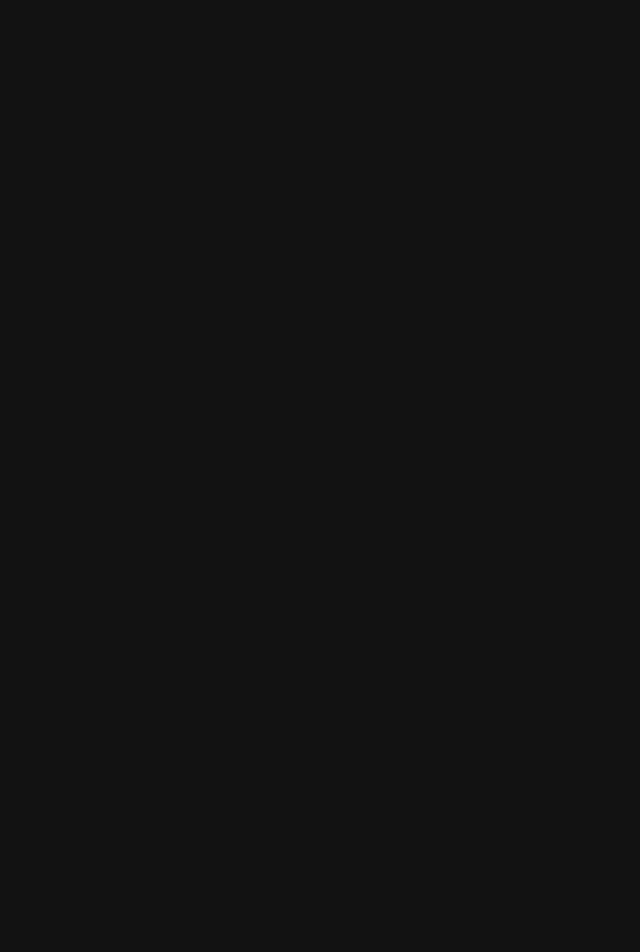
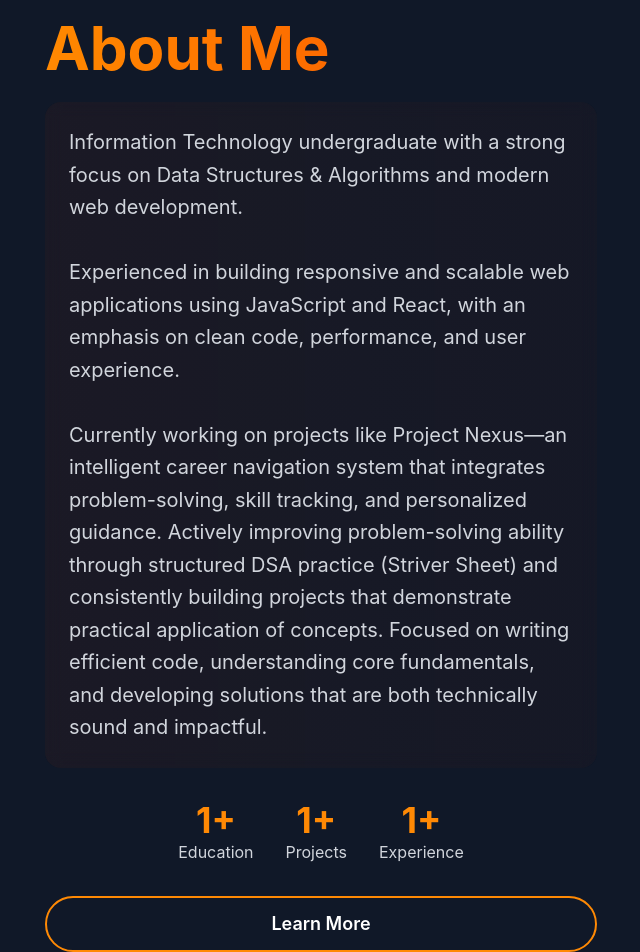
Before and after one commit to heyitsmeravi/Portfolio_Website, a React (Vite) app: page / in a window 1280 px wide. Shown: the part 846-1798 px from the top of the page, without its empty margins (19-659 px from the left). Before the commit the page ends 800 px from the top, so only its background shows below. Built offline with nearby package versions, Linux system fonts and the light colour scheme.

Commit message:
chores: about section version1

```diff
--- a/package.json
+++ b/package.json
@@ -18,6 +18,7 @@
     "react-dom": "^19.2.4",
     "react-icons": "^5.6.0",
     "react-router-dom": "^7.13.2",
+    "react-simple-typewriter": "^5.0.1",
     "tailwindcss": "^4.2.2"
   },
   "devDependencies": {
--- a/src/App.tsx
+++ b/src/App.tsx
@@ -4,6 +4,7 @@ import 'aos/dist/aos.css';
 import Navbar from './components/Navbar';
 import HeroSection from './components/HeroSection';
 import { useState,useEffect } from "react";
+import About from "./components/About";
 function App() {
   const [darkMode,setDarkMode]=useState(true);
   useEffect(()=>{
@@ -29,6 +30,7 @@ function App() {
       : 'bg-linear-to-br from-gray-50 to-blue-50 min-h-screen'}>
       <Navbar darkMode={darkMode} toggleDarkMode={toggleDarkMode}/>
       <HeroSection darkMode={darkMode} />
+      <About darkMode={darkMode}/>
     </div>
   );
 }
--- /dev/null
+++ b/src/components/About.tsx
@@ -0,0 +1,61 @@
+export default function About({darkMode}){
+
+    return (
+        <section id="about" className={`min-h-screen overflow-hidden items-center flex justify-center px-4 sm:px-6 ${darkMode?'bg-gray-900':'bg-gray-50'}`}>
+            <div className="max-w-6xl w-full grid grid-cols-1 lg:grid-cols-2 gap-8 sm:gap-12 ">
+                <article
+                data-aos='fade-left'
+                data-aos-delay='300'
+                className=' lg:text-left relative order-1 lg:order-2 mt-16 sm:mt-0 md:mt-0'>
+                    <header>
+                        <h1 className="lg:mt-16 text-3xl sm:text-4xl lg:text-5xl xl:text-6xl font-bold mb-4 sm:mb-6 justify-center text-transparent bg-linear-to-r from-orange-400 to-orange-600 bg-clip-text" data-aos='fade-up' data-aos-delay='400' >
+                            About Me
+                        </h1>
+                    </header>
+                    <p className={`text-sm sm:justify-start lg:text-lg xl:text-xl mb-6 sm:mb-8 leading-relaxed bg-linear-to-r from-orange-900/10 to-orange-900/5 p-4 sm:p-6 rounded-xl sm:rounded-2xl backdrop-blur-sm ${darkMode?'text-gray-300':'text-gray-700'} `}
+                    data-aos='fade-up'
+                    data-aos-delay='500'>
+                    Information Technology undergraduate with a strong focus on Data Structures & Algorithms and modern web development.<br/><br/>
+                    Experienced in building responsive and scalable web applications using JavaScript and React, with an emphasis on clean code, performance, and user experience. <br/><br />
+
+                    Currently working on projects like Project Nexus—an intelligent career navigation system that integrates problem-solving, skill tracking, and personalized guidance.
+
+                    Actively improving problem-solving ability through structured DSA practice (Striver Sheet) and consistently building projects that demonstrate practical application of concepts.
+
+                    Focused on writing efficient code, understanding core fundamentals, and developing solutions that are both technically sound and impactful.
+
+                    </p>
+                    <div className="flex flex-wrap justify-center gap-4 sm:gap06 lg:gap-8 mb-6 sm:mb-8">
+                        <div className="text-center"
+                        data-aos='zoom-in'
+                        data-aos-delay='600'>
+                            <div className="text-2xl sm:text-3xl lg:text-4xl font-bold text-orange-400 ">1+</div>
+                            <div className={`text-xs sm:text-sm lg:text-base ${darkMode?'text-gray-300':'text-gray-600'}`}>
+                              Education
+                            </div>
+                        </div>
+                        <div className="text-center"
+                        data-aos='zoom-in'
+                        data-aos-delay='600'>
+                            <div className="text-2xl sm:text-3xl lg:text-4xl font-bold text-orange-400 ">1+</div>
+                            <div className={`text-xs sm:text-sm lg:text-base ${darkMode?'text-gray-300':'text-gray-600'}`}>
+                              Projects
+                            </div>
+                        </div>
+                        <div className="text-center"
+                        data-aos='zoom-in'
+                        data-aos-delay='600'>
+                            <div className="text-2xl sm:text-3xl lg:text-4xl font-bold text-orange-400 ">1+</div>
+                            <div className={`text-xs sm:text-sm lg:text-base ${darkMode?'text-gray-300':'text-gray-600'}`}>
+                              Experience
+                            </div>
+                        </div>
+                    </div>
+                    <button className={` sm:w-full inline-flex items-center text-center justify-center py-3 px-6 sm:px-8 hover:shadow-[0_0_40px_rgb(255,165,0,0.7)] rounded-full text-base sm:text-lg font-semibold transition-all duration-300 transform border-2 border-orange-400`}>
+                        Learn More
+                    </button>
+                </article>
+            </div>
+        </section>
+    )
+}
--- a/src/components/HeroSection.tsx
+++ b/src/components/HeroSection.tsx
@@ -79,7 +79,7 @@ export default function HeroSection({darkMode}){
                             Hi, I'm Ravi Kumar
                         </h1>
                         <h2 className=" sm:text-2xl font-bold">
-                        I am{" "}
+                        and I am a{" "}
                         <span className="text-orange-500 text-3xl " data-aos='fade-up'
                         data-aos-delay='600'>
                             <Typewriter
@@ -97,7 +97,8 @@ export default function HeroSection({darkMode}){
                         data-aos='fade-up'
                         data-aos-delay='600'
                         data-aos-once='true'>
-                            I am currently pursuing B.Tech in Information Technology at Muzaffarpur Institute of Technology, and i am passionate about software development, data science, and innovative technologies. My goal is to leverage my skills to solve real-world problems and create impactful solutions.
+                            Currently pursuing B.Tech in Information Technology at Muzaffarpur Institute of Technology, and I am passionate about
+                            Software Development, Data Science, and innovative Technologies. My goal is to leverage my skills to solve real-world problems and create impactful solutions.
                         </p>
                         <div className="sm:w-full pt-4 sm:pt-6">
                             <div className="flex sm:flex-row justify-center lg:justify-start gap-3 sm:gap-5"
@@ -128,6 +129,7 @@ export default function HeroSection({darkMode}){
                     <div className={`absolute -top-20 -left-20 h-40 w-40 sm:w-64 sm:h-64 mixed-blend-multiply rounded-full filter blur-3xl opacity-10 animate-pulse delay-1000 ${theme.decorativeCircle}`}>
                     </div>
                 </div>
+
             </section>
         </div>
     );
```
Also changed, not shown: 2 other files (tests, documents, lock files or other folders).
